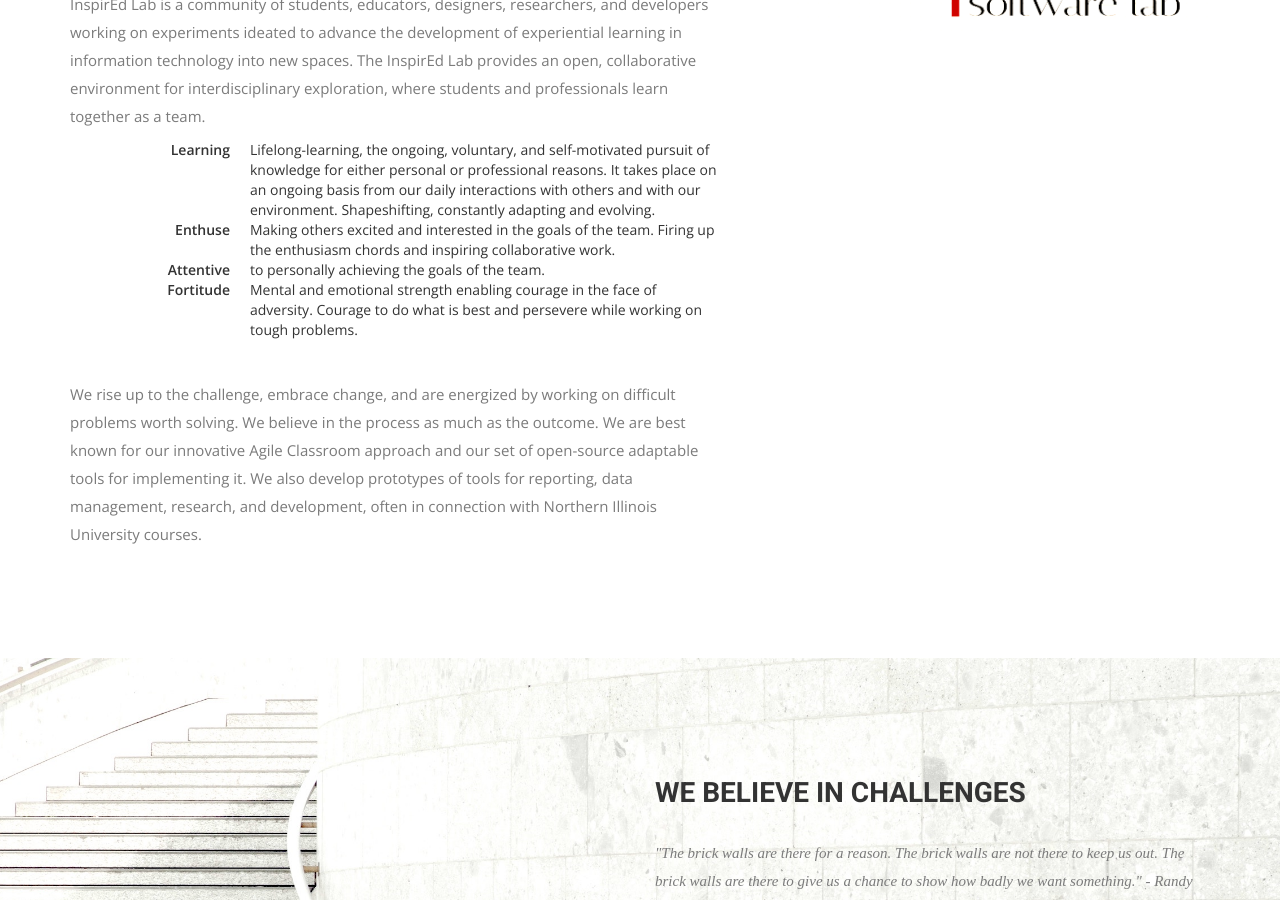
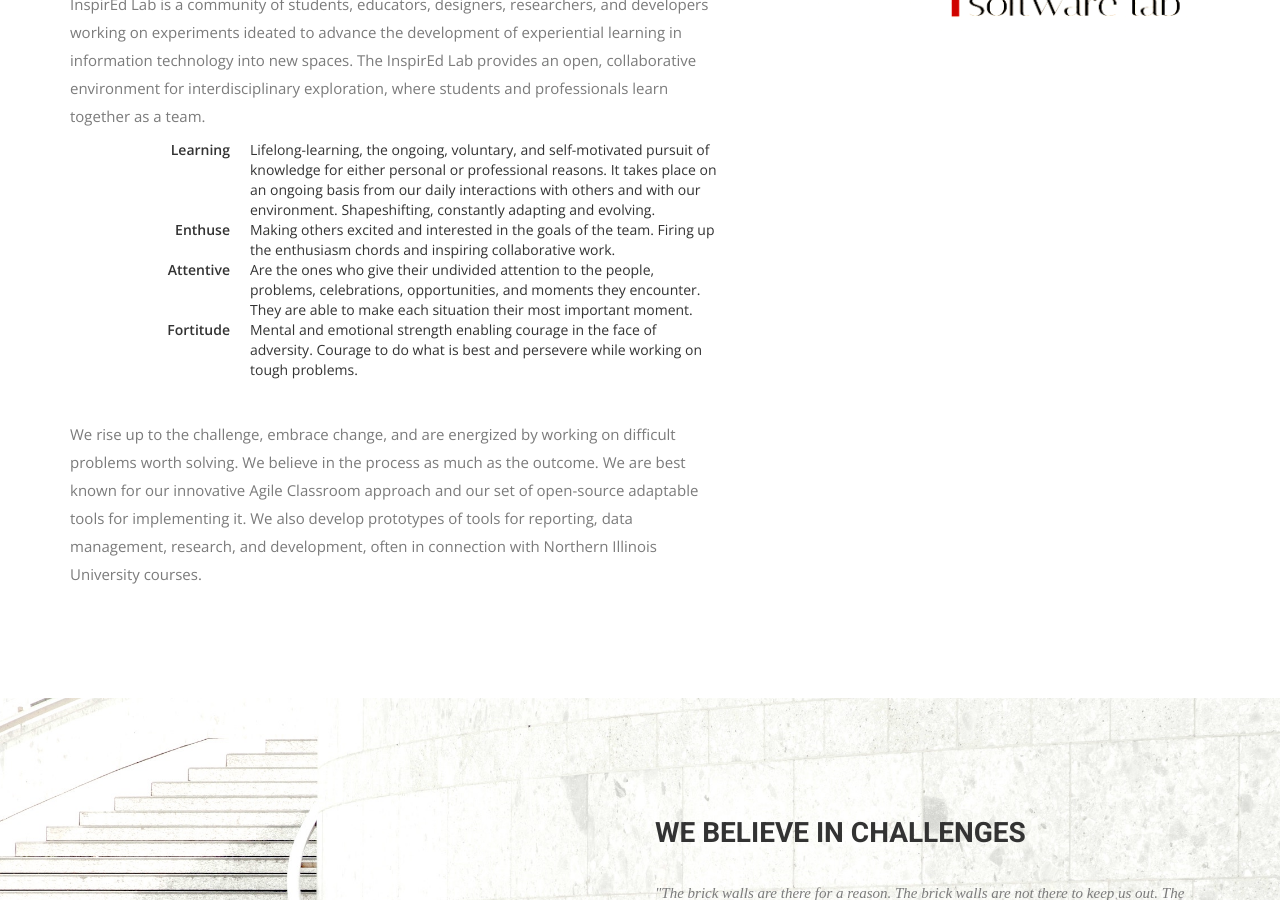
Before and after one commit to chrisjzamora8/inspiredlab.github.io, a Jekyll site: the page built from index.html, in a window 1280 px wide and 900 px high, scrolled down 1033 px. Built offline with Jekyll 4.4.1, drawn with Linux system fonts in a browser that asks for light colours; nearby versions of some CDN libraries; some web fonts are replaced.

Commit message:
Attentive add

```diff
--- a/index.html
+++ b/index.html
@@ -53,7 +53,9 @@ permalink: /
                   Firing up the enthusiasm chords and inspiring collaborative work.
                 </dd>
                 <dt>Attentive</dt>
-                <dd>to personally achieving the goals of the team.</dd>
+                <dd>Are the ones who give their undivided attention to the people, problems, celebrations, opportunities,
+                  and moments they encounter. They are able to make each situation their most important moment.
+                </dd>
                 <dt>Fortitude</dt>
                 <dd>Mental and emotional strength enabling courage in the face of adversity.
                   Courage to do what is best and persevere while working on tough problems.
```
